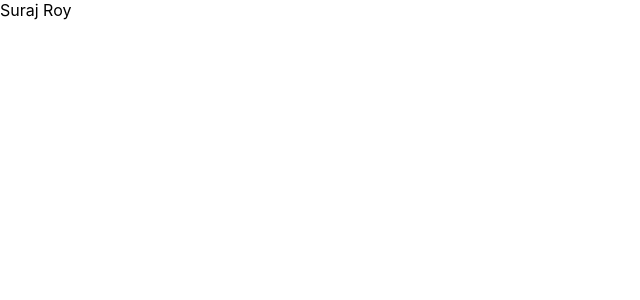
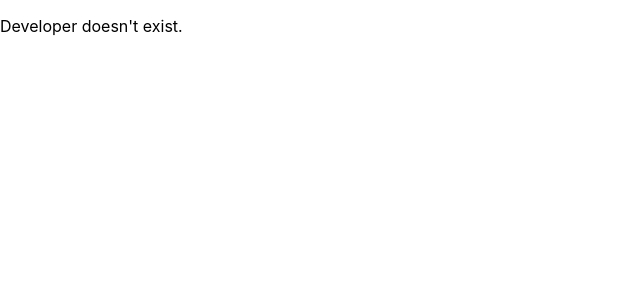
Before and after one commit to SurajRoy0/Next-JS-first-task, a Next.js app: page /about-us/developer in a window 1280 px wide. Shown: the top 300 px of the page, without its empty margins (0-640 px from the left). Built offline with nearby package versions, Linux system fonts and the light colour scheme.

Commit message:
dynamic page Root Added

```diff
--- /dev/null
+++ b/pages/about-us/[id].js
@@ -0,0 +1,30 @@
+import { useRouter } from "next/router";
+import { useEffect, useState } from "react"
+
+
+const details = [
+
+    { id: 1, name: 'Yash', role: 'Senior Developer' },
+
+    { id: 2, name: 'Vaibhav', role: 'Backend Developer' },
+
+    { id: 3, name: 'Suresh', role: 'Frontend Developer' }
+
+]
+
+
+
+const Developer = () => {
+    const [developer, setDeveloper] = useState({});
+    const { id } = useRouter().query;
+    useEffect(() => {
+        setDeveloper(details.find(detail => detail.id === +id))
+    }, [id])
+    console.log(developer)
+    return (<>
+        {developer ? <div>{developer.name} {developer.role}</div> : <p>Developer doesn't exist.</p>}
+    </>
+    )
+}
+
+export default Developer
--- a/pages/about-us/developer.js
+++ /dev/null
@@ -1,7 +0,0 @@
-const Developer = () => {
-    return (
-        <div>Suraj Roy</div>
-    )
-}
-
-export default Developer
```
